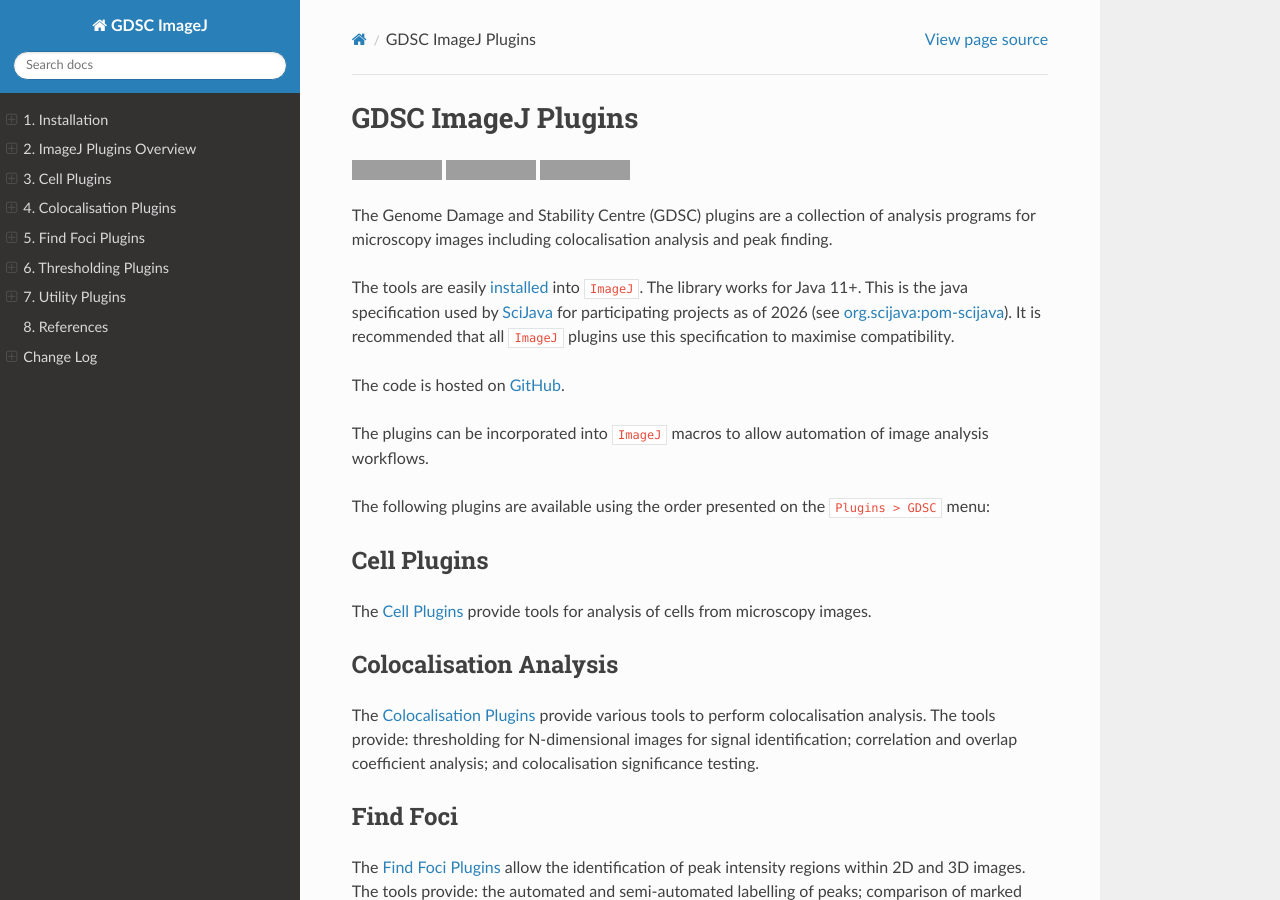
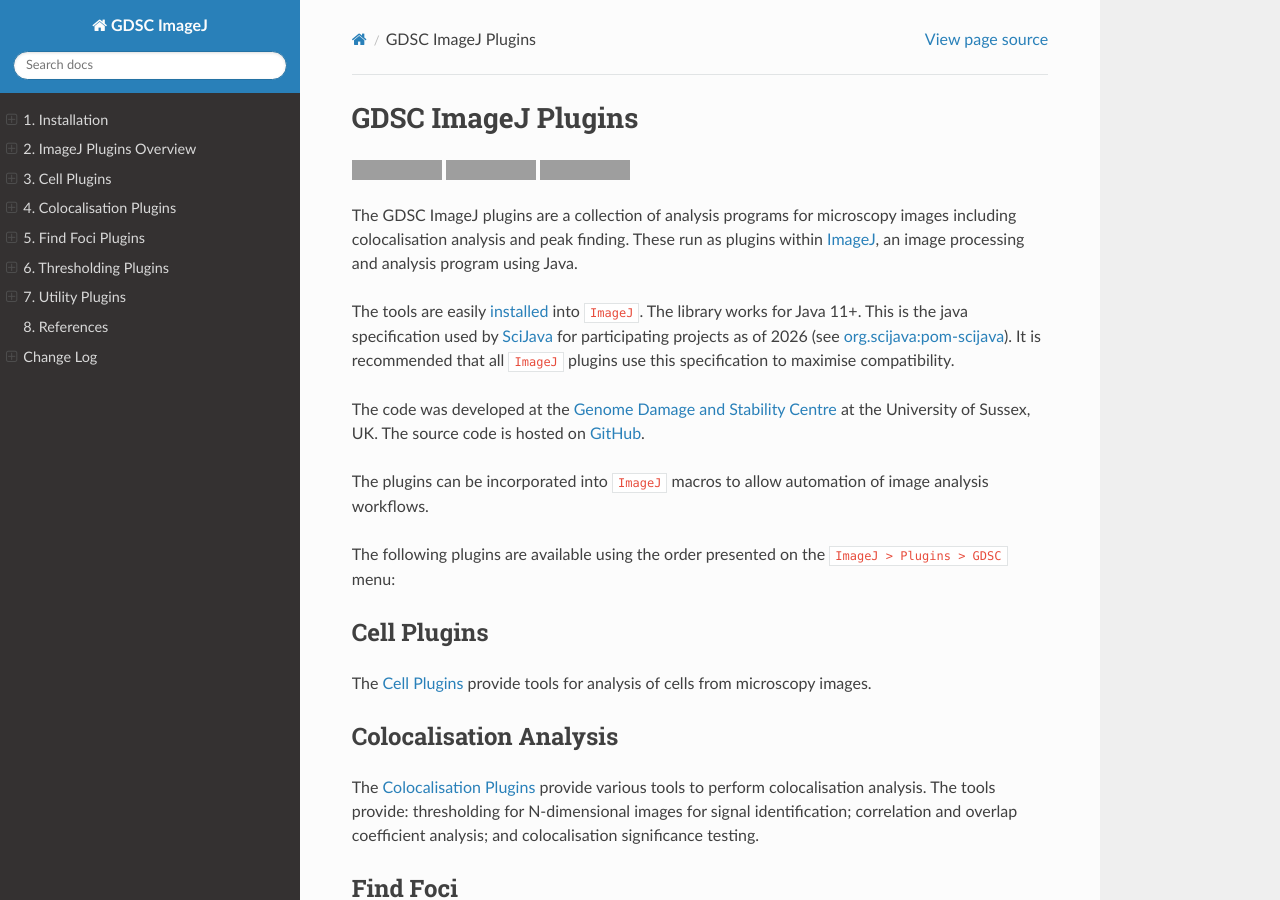
Before and after one commit to aherbert/gdsc, a Sphinx documentation site: the page built from docs/index.rst, in a window 1280 px wide and 900 px high. Built offline with Sphinx 7.4.7 and the Read the Docs theme 3.1.0, drawn with Linux system fonts in a browser that asks for light colours; grey boxes are pictures that could not be loaded.

Commit message:
Update docs

```diff
--- a/docs/index.rst
+++ b/docs/index.rst
@@ -15,18 +15,16 @@
     :target: https://www.gnu.org/licenses/gpl-3.0
     :alt: License: GPL v3
 
-The Genome Damage and Stability Centre (GDSC) plugins are a collection of
-analysis programs for microscopy images including colocalisation analysis and
-peak finding.
+The GDSC ImageJ plugins are a collection of analysis programs for microscopy images including colocalisation analysis and peak finding. These run as plugins within `ImageJ <https://imagej.net/ij/index.html>`_, an image processing and analysis program using Java.
 
 The tools are easily :ref:`installed <installation:Installation>` into ``ImageJ``.
 The library works for Java 11+. This is the java specification used by `SciJava <https://scijava.org/>`_ for participating projects as of 2026 (see `org.scijava:pom-scijava <https://mvnrepository.com/artifact/org.scijava/pom-scijava>`_). It is recommended that all ``ImageJ`` plugins use this specification to maximise compatibility.
 
-The code is hosted on GitHub_.
+The code was developed at the `Genome Damage and Stability Centre <https://www.sussex.ac.uk/research/centres/genome-damage-and-stability-centre/>`_ at the University of Sussex, UK. The source code is hosted on GitHub_.
 
 The plugins can be incorporated into ``ImageJ`` macros to allow automation of image analysis workflows.
 
-The following plugins are available using the order presented on the ``Plugins > GDSC`` menu:
+The following plugins are available using the order presented on the ``ImageJ > Plugins > GDSC`` menu:
 
 
 Cell Plugins
```
